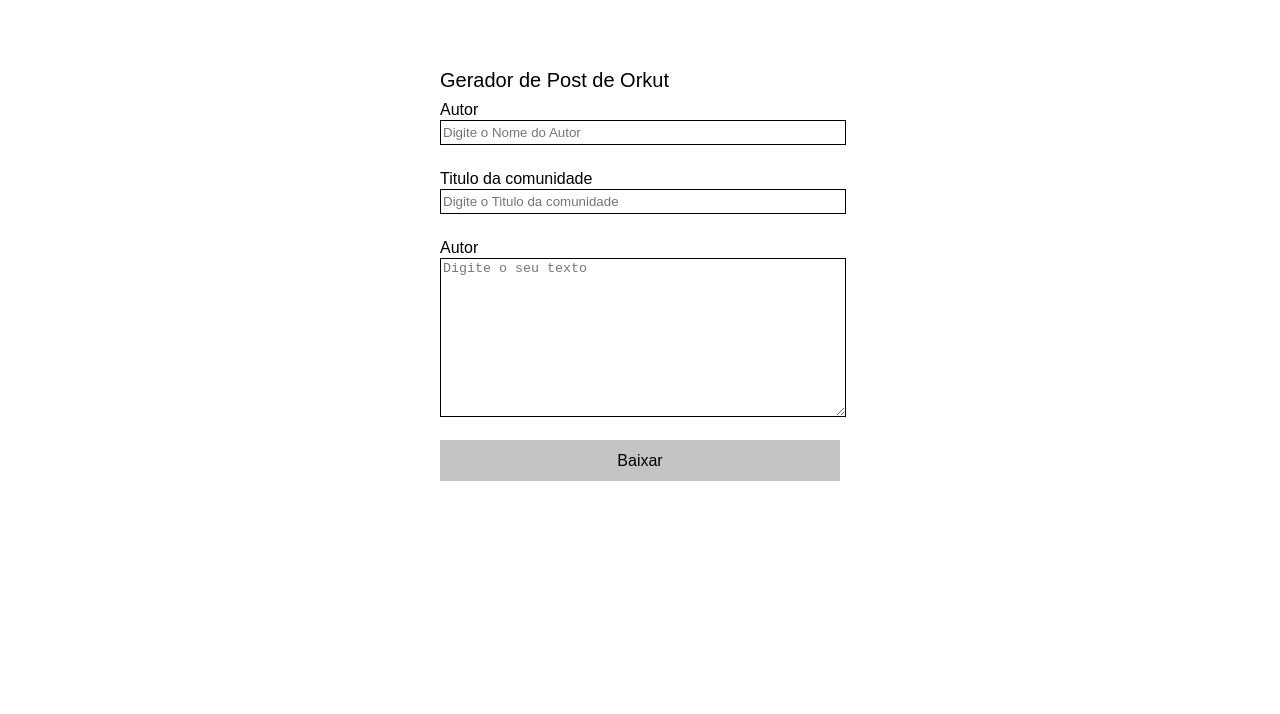
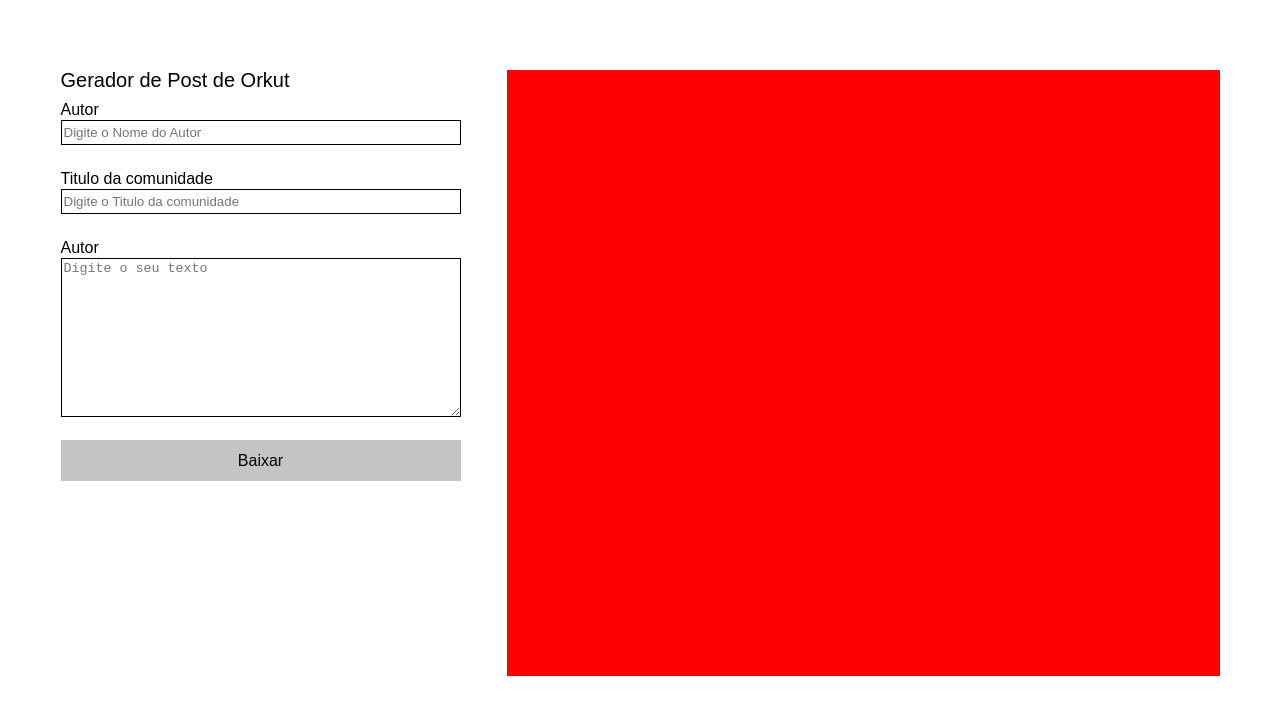
Before and after one commit to LuanDantasCarlos/projeto-orkut, a website built with Vite: page index.html in a window 1280 px wide. Built offline with nearby package versions, Linux system fonts and the light colour scheme.

Commit message:
Estruturação do canvas em progresso.

```diff
--- a/index.html
+++ b/index.html
@@ -10,7 +10,7 @@
 
     <body>
 
-        <!-- <canvas id="canvas-preview" width="713" height="606"></canvas> -->
+
         <div class="main-box">
             <form id="form" name="form">
                 <h1>Gerador de Post de Orkut</h1>
@@ -31,6 +31,8 @@
                     <input type="submit" value="Baixar">
                 </div>
             </form>
+
+            <canvas id="canvas-preview" width="713" height="606"></canvas>
         </div>
 
 
--- a/src/styles/style.scss
+++ b/src/styles/style.scss
@@ -1,15 +1,29 @@
 @import 'node_modules/reset-css/sass/_reset.scss';
 
 body {
-    height: 100vh;
+    height: calc(100vh - 70px);
+    display: flex;
+    justify-content: center;
+    padding-top: 70px;
 }
+
 .main-box {
-    width: 400px;
-    margin: 70px auto 0;
+    display: flex;
+    align-items: flex-start;
+    padding: 0 15px;
 
+    @media (max-width: 767px) {
+        flex-direction: column;
+    }
 
     #form {
-        width: 100%;
+        width: 400px;
+        margin-right: 46px;
+
+        @media (max-width: 767px) {
+            max-width: 100%;
+            margin-right: 0;
+        }
 
         h1 {
             font-family: 'Arial', sans-serif;
@@ -32,13 +46,11 @@
             }
 
             input {
-                width: 100%;
                 height: 21px;
                 border: 1px solid #000000;
             }
 
             textarea {
-                width: 100%;
                 height: 153px;
                 border: 1px solid #000000;
             }
@@ -46,8 +58,8 @@
 
         .buttom-control {
             input[type="submit"] {
+                width: 100%;
                 border: none;
-                width: 100%;
                 height: 41px;
                 background: #C4C4C4;
                 font-family: 'Arial', sans-serif;
@@ -58,4 +70,12 @@
             }
         }
     }
+
+    #canvas-preview {
+        background-color: red;
+
+        @media (max-width: 767px) {
+            margin-top: 40px;
+        }
+    }
 }
```
